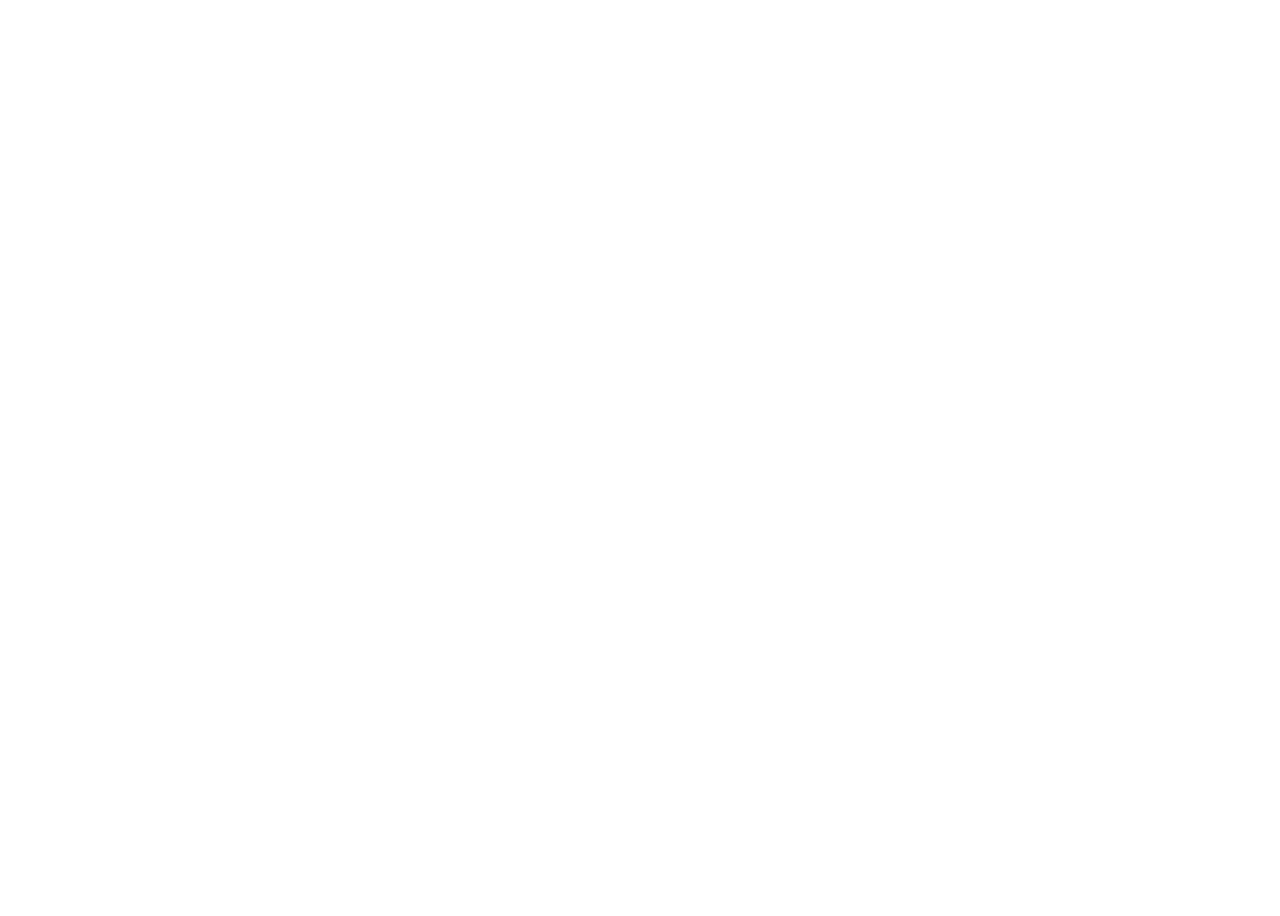
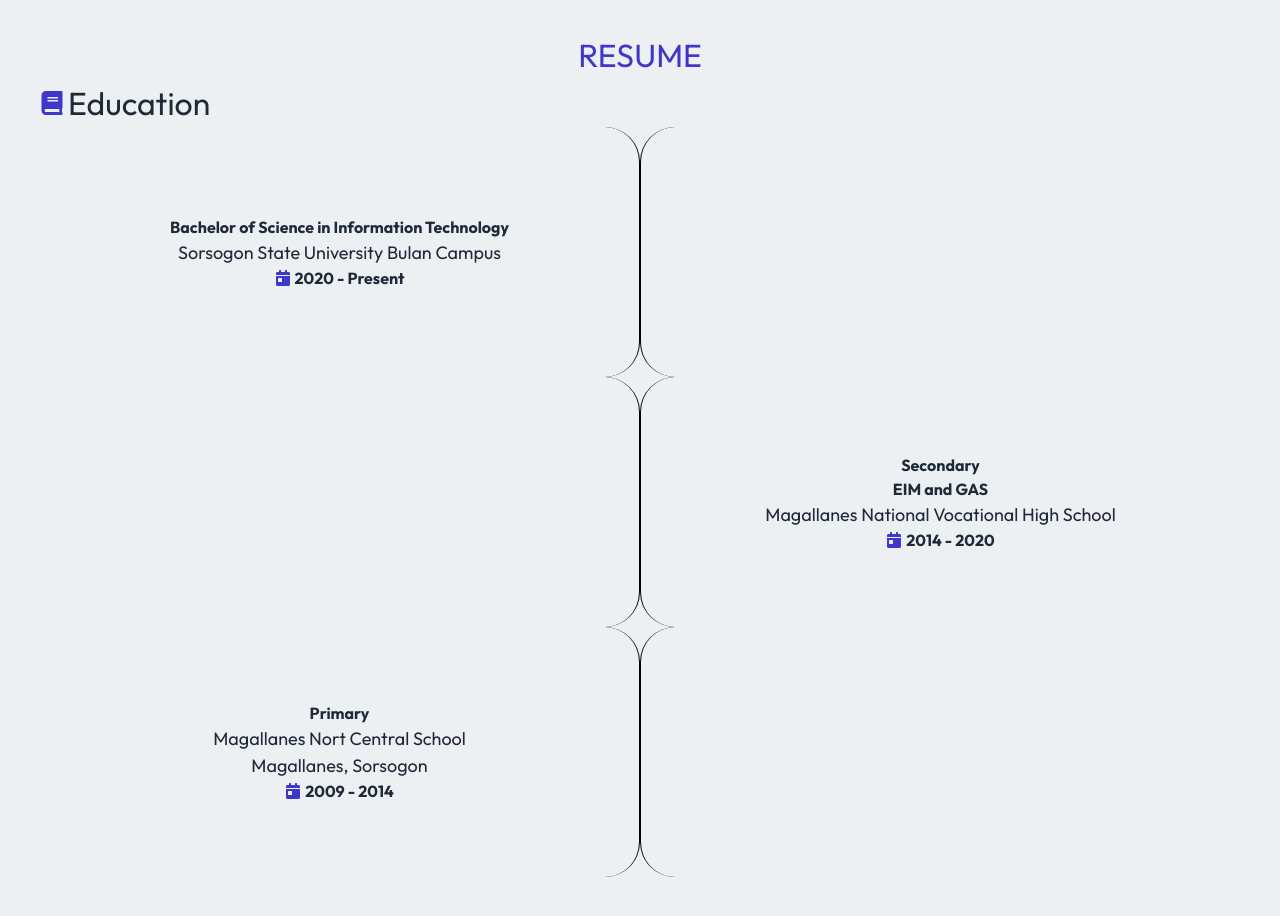
Before and after one commit to the-name-romel/my-portfolio, a React (Vite) app: page / in a window 1280 px wide. Shown: the part 1680-2596 px from the top of the page. Before the commit the page ends 1600 px from the top, so only its background shows below. Built offline with nearby package versions, Linux system fonts and the light colour scheme.

Commit message:
Added Resume section

```diff
--- a/src/App.jsx
+++ b/src/App.jsx
@@ -1,6 +1,5 @@
 import Navbar from "./components/Navbar";
-import About from "./pages/About";
-import { Hero } from "./pages/Hero";
+import { Hero, About, Resume } from "./pages";
 
 function App() {
   return (
@@ -8,6 +7,7 @@ function App() {
       <Navbar />
       <Hero />
       <About />
+      <Resume />
     </div>
   );
 }
--- a/src/components/Navbar.jsx
+++ b/src/components/Navbar.jsx
@@ -48,7 +48,7 @@ const Navbar = () => {
             to="about"
             spy={true}
             smooth={true}
-            offset={-50}
+            offset={-60}
             duration={300}
             delay={500}
             isDynamic={true}
@@ -56,7 +56,18 @@ const Navbar = () => {
           >
             about
           </Link>
-          <li>resume</li>
+          <Link
+            to="resume"
+            spy={true}
+            smooth={true}
+            offset={-70}
+            duration={300}
+            delay={500}
+            isDynamic={true}
+            className="link"
+          >
+            resume
+          </Link>
           <li>projects</li>
           <li>contact</li>
         </ul>
@@ -65,7 +76,7 @@ const Navbar = () => {
       <div
         className={
           toggle
-            ? "fixed top-0 left-0 w-full h-screen bg-black/70 z-50 md:hidden duration-300"
+            ? "fixed top-0 left-0 w-full h-screen bg-black/70 z-50 md:hidden duration-300 ease-in-out"
             : ""
         }
       >
@@ -88,9 +99,44 @@ const Navbar = () => {
           </div>
 
           <ul className="flex flex-col space-y-10 uppercase text-[18px] justify-center items-center">
-            <li>home</li>
-            <li href="about">about</li>
-            <li>resume</li>
+            <Link
+              to="home"
+              spy={true}
+              smooth={true}
+              duration={500}
+              delay={300}
+              isDynamic={true}
+              className="link"
+              onClick={menuClick}
+            >
+              home
+            </Link>
+            <Link
+              to="about"
+              spy={true}
+              smooth={true}
+              offset={-60}
+              duration={300}
+              delay={500}
+              isDynamic={true}
+              className="link"
+              onClick={menuClick}
+            >
+              about
+            </Link>
+            <Link
+              to="resume"
+              spy={true}
+              smooth={true}
+              offset={-70}
+              duration={300}
+              delay={500}
+              isDynamic={true}
+              className="link"
+              onClick={menuClick}
+            >
+              resume
+            </Link>
             <li>projects</li>
             <li>contact</li>
           </ul>
--- a/src/index.css
+++ b/src/index.css
@@ -6,7 +6,7 @@
 
 @layer base {
   body {
-    @apply font-outfit text-textColor;
+    @apply font-outfit text-textColor bg-bgColor;
   }
   li,
   .link {
--- a/src/pages/About.jsx
+++ b/src/pages/About.jsx
@@ -3,7 +3,7 @@ import { css, html, js, node, react, tailwind } from "../assets/img";
 
 const About = () => {
   return (
-    <div className="w-full bg-bgColor" name="about">
+    <div className="w-full bg-bgColor mb-12" name="about">
       <div className="flex flex-col max-w-[1200px] md:h-screen mx-auto">
         <div className="text-center px-5 py-[30px] space-y-[20px]">
           <div className="mx-auto">
@@ -14,7 +14,7 @@ const About = () => {
             Hello! I am Romel Acopra, a 3rd year Bachelor of Science in
             Information Technology student at Sorsogon State University - Bulan
             Campus. I love to explore to learn different knowledge and learning.
-            I do love coding and chess!
+            I do also love coding and chess!
           </p>
         </div>
         <div className="w-ful flex flex-col justify-center items-center">
@@ -24,26 +24,52 @@ const About = () => {
           </div>
           <div className="grid grid-cols-2 md:grid-cols-3 justify-center items-center w-full gap-[50px] py-[20px] max-w-[1000px]">
             <div className="flex justify-center items-center">
-              <img src={html} alt="HTML logo" className="w-[100px]" />
+              <img
+                src={html}
+                alt="HTML logo"
+                title="HTML"
+                className="w-[100px] hover:scale-105 duration-300 ease-in-out"
+              />
             </div>
             <div className="flex justify-center items-center">
-              <img src={css} alt="CSS logo" className="w-[100px]" />
+              <img
+                src={css}
+                alt="CSS logo"
+                title="CSS"
+                className="w-[100px] hover:scale-105 duration-300 ease-in-out"
+              />
             </div>
             <div className="flex justify-center items-center">
-              <img src={js} alt="JavaScript logo" className="w-[100px]" />
+              <img
+                src={js}
+                alt="JavaScript logo"
+                title="JavaScript"
+                className="w-[100px] hover:scale-105 duration-300 ease-in-out"
+              />
             </div>
             <div className="flex justify-center items-center">
               <img
                 src={tailwind}
                 alt="Tailwind CSS logo"
-                className="w-[100px]"
+                title="Tailwind CSS"
+                className="w-[100px] hover:scale-105 duration-300 ease-in-out"
               />
             </div>
             <div className="flex justify-center items-center">
-              <img src={react} alt="React JS logo" className="w-[100px]" />
+              <img
+                src={react}
+                alt="React JS logo"
+                title="React JS"
+                className="w-[100px] hover:scale-105 duration-300 ease-in-out"
+              />
             </div>
             <div className="flex justify-center items-center">
-              <img src={node} alt="NodeJS logo" className="w-[100px]" />
+              <img
+                src={node}
+                alt="NodeJS logo"
+                title="NodeJS"
+                className="w-[100px] hover:scale-105 duration-300 ease-in-out"
+              />
             </div>
           </div>
         </div>
--- a/src/pages/Hero.jsx
+++ b/src/pages/Hero.jsx
@@ -3,7 +3,7 @@ import { FaFacebook, FaGithub } from "react-icons/fa";
 
 export const Hero = () => {
   return (
-    <div className="w-full h-screen bg-bgColor" name="home">
+    <div className="w-full h-screen bg-bgColor mb-12" name="home">
       <div className="mx-auto w-full h-full flex justify-between items-center px-4 md:px-[30px]">
         <div className="max-w-[1000px] w-full mx-auto border-red-100 rounded-[50px] shadow-xl shadow-gray-400 md:flex-col lg:flex-row flex justify-center md:justify-between items-center px-[30px] py-[50px] lg:p-[60px] text-center lg:text-left">
           <div className="">
--- /dev/null
+++ b/src/pages/Resume.jsx
@@ -0,0 +1,53 @@
+import React from "react";
+import { FaBook, FaCalendarDay } from "react-icons/fa";
+
+function Resume() {
+  return (
+    <div className="w-full bg-bgColor p-[15px] mb-12" name="resume">
+      <div className="max-w-[1200px] mx-auto w-full h-full gap-2">
+        <h1 className="text-primary text-[32px] text-center">RESUME</h1>
+        <div className="flex items-center gap-1">
+          <FaBook className="text-primary text-[24px]" />{" "}
+          <span className="text-[32px]">Education</span>
+        </div>
+        <div className="grid grid-cols-2 h-full">
+          <div className="border-r-[1px] border-black rounded-[35px] w-full flex flex-col text-center items-center justify-center h-[250px]">
+            <span className="font-bold">
+              Bachelor of Science in Information Technology
+            </span>
+            <p>Sorsogon State University Bulan Campus</p>
+            <div className="flex items-center gap-1">
+              <FaCalendarDay className="text-primary" />{" "}
+              <strong>2020 - Present</strong>
+            </div>
+          </div>
+          <div className="border-l-[1px] border-black rounded-[35px] w-full flex items-center justify-center h-[250px]"></div>
+          <div className="border-r-[1px] border-black rounded-[35px] w-full flex items-center justify-center h-[250px]"></div>
+          <div className="border-l-[1px] border-black rounded-[35px] w-full flex flex-col text-center items-center justify-center h-[250px]">
+            <span className="font-bold">
+              Secondary <br /> EIM and GAS
+            </span>
+            <p>Magallanes National Vocational High School</p>
+            <div className="flex items-center gap-1">
+              <FaCalendarDay className="text-primary" />{" "}
+              <strong>2014 - 2020</strong>
+            </div>
+          </div>
+          <div className="border-r-[1px] border-black rounded-[35px] w-full flex flex-col text-center items-center justify-center h-[250px]">
+            <span className="font-bold">Primary</span>
+            <p>
+              Magallanes Nort Central School <br /> Magallanes, Sorsogon
+            </p>
+            <div className="flex items-center gap-1">
+              <FaCalendarDay className="text-primary" />{" "}
+              <strong>2009 - 2014</strong>
+            </div>
+          </div>
+          <div className="border-l-[1px] border-black rounded-[35px] w-full flex items-center justify-center h-[250px]"></div>
+        </div>
+      </div>
+    </div>
+  );
+}
+
+export default Resume;
--- /dev/null
+++ b/src/pages/index.js
@@ -0,0 +1,5 @@
+import About from "./About";
+import { Hero } from "./Hero";
+import Resume from "./Resume";
+
+export { About, Hero, Resume };
```
